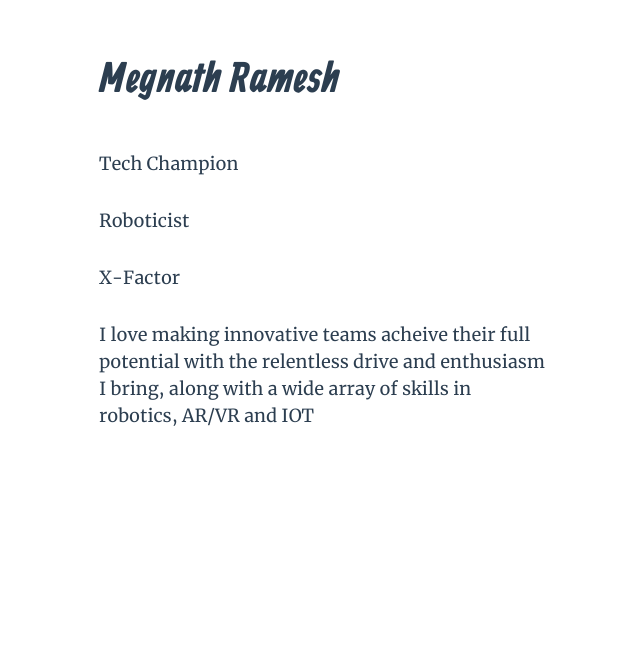
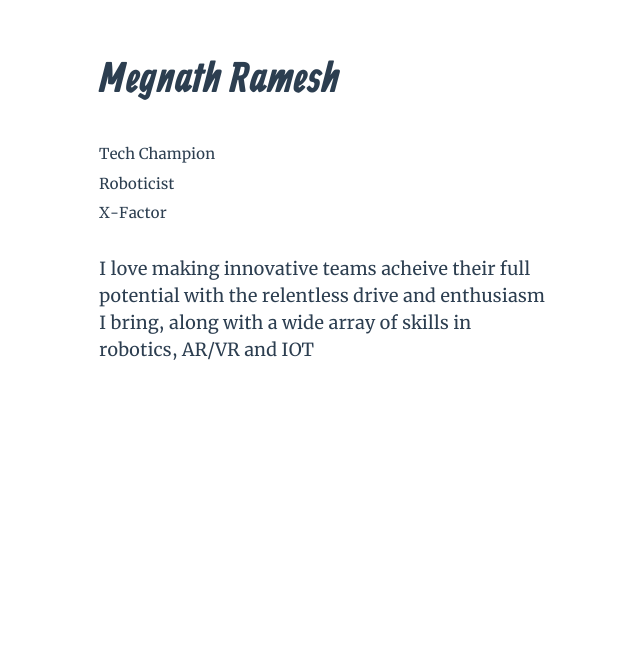
Before and after one commit to megnathramesh/megnathramesh-website, a Vue app: page / in a window 1280 px wide. Shown: the part 153-800 px from the top of the page, without its empty margins (93-733 px from the left). Built offline with nearby package versions, Linux system fonts and the light colour scheme; what vue-parallax-js would draw is missing.

Commit message:
hero fonts

```diff
--- a/src/components/layout/Hero.vue
+++ b/src/components/layout/Hero.vue
@@ -45,9 +45,14 @@
 
     &_nameImg { width: 200px; }
 
-    &_text--tag {
-      margin-top: 7px;
-      margin-bottom: 30px;
+    &_text {
+      &--tag {
+        margin: 7px 0;
+        font-size: smaller;
+      }
+      &--intro { margin: 30px 0; }
+      &--title { margin: 30px 0; }
     }
+
   }
 </style>
```
